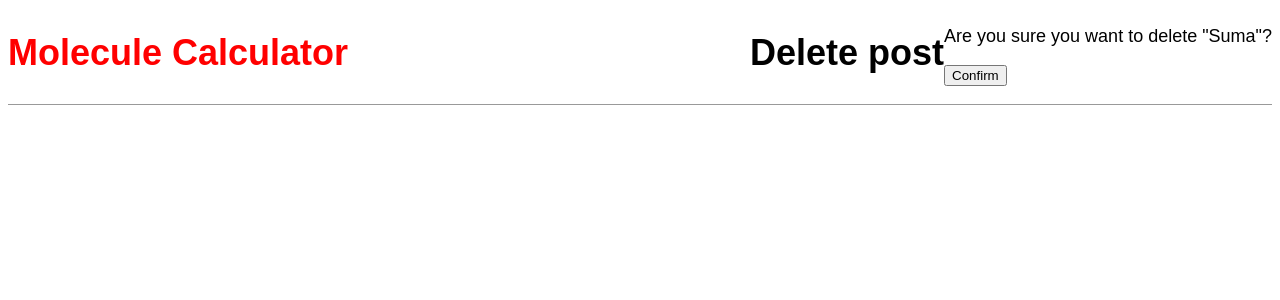
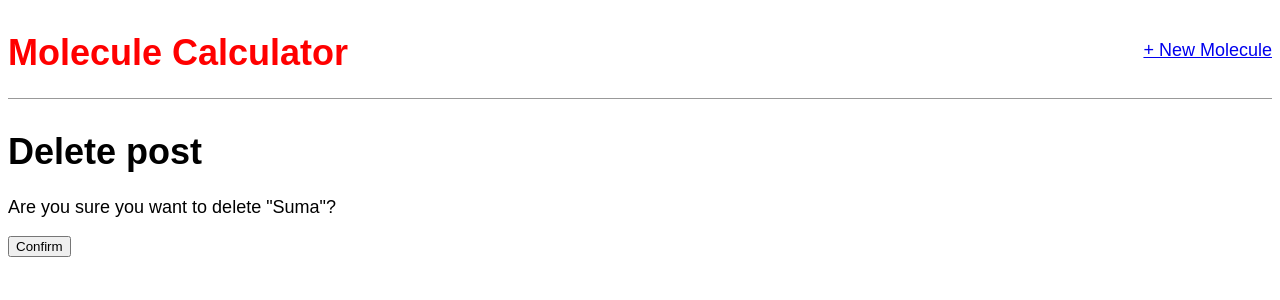
Before and after one commit to ugbioinformatics/programming_project_WCh_2024, a Django app: page /post/1/delete/ in a window 1280 px wide. Shown: the top 300 px of the page. Run offline with Django 4.2, Linux system fonts and the light colour scheme; data comes from the database, SQL or seed files in the repository; parts of the project's set-up code (start-up, migrations or seed data) failed here and were passed over; some web fonts are replaced.

Commit message:
Update base.html

```diff
--- a/abecadlo/templates/base.html
+++ b/abecadlo/templates/base.html
@@ -12,6 +12,10 @@
         <div class="nav-left">
           <h1><a href="{% url 'home' %}">Molecule Calculator</a></h1>
         </div>
+        <div class="nav-right">
+          <a href="{% url 'post_new' %}">+ New Molecule</a>
+        </div>
+      </header>
       {% block content %}
       {% endblock content %}
     </div>
```
